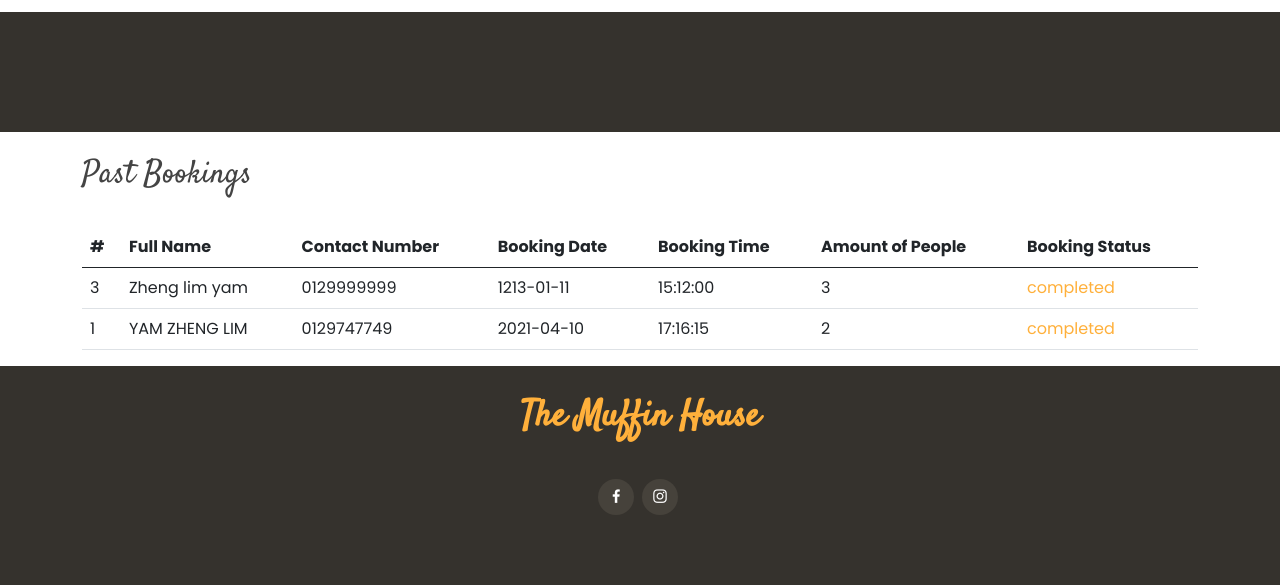
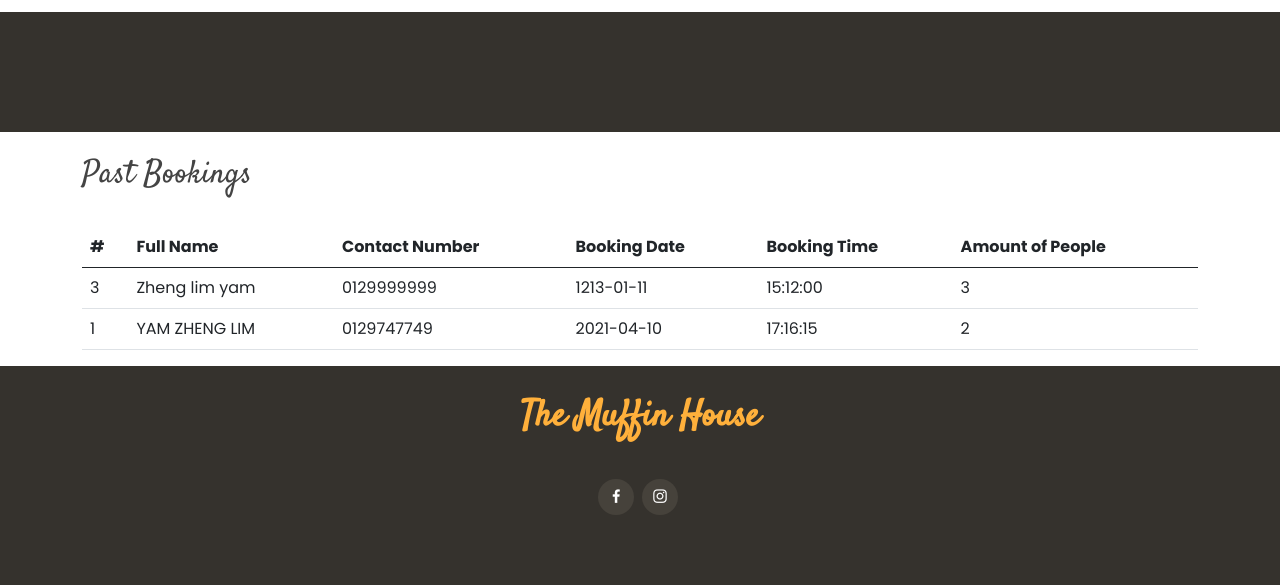
Before and after one commit to likweitan/restaurant-website, a PHP site: page /status.php in a window 1280 px wide. Shown: the part 300-885 px from the top of the page. Run offline with PHP 8.4, Linux system fonts and the light colour scheme; a user stored in the database is signed in; data comes from the database, SQL or seed files in the repository; data that the repository does not hold is empty; some libraries are stand-ins or nearby versions.

Commit message:
Remove past bookings stats

```diff
--- a/status.php
+++ b/status.php
@@ -185,7 +185,6 @@ if($query_pass->num_rows > 0){
         <th scope="col">Booking Date</th>
         <th scope="col">Booking Time</th>
         <th scope="col">Amount of People</th>
-        <th scope="col">Booking Status</th>
 
       </tr>
     </thead>
@@ -216,9 +215,6 @@ if($query_pass->num_rows > 0){
             echo "<td>";
             echo $row['numberPerson'];
             echo "</td>";
-            echo "<td><a href='#'>";
-            echo 'completed';
-            echo "</a></td>";
         echo '</tr>';
 }
 
```
